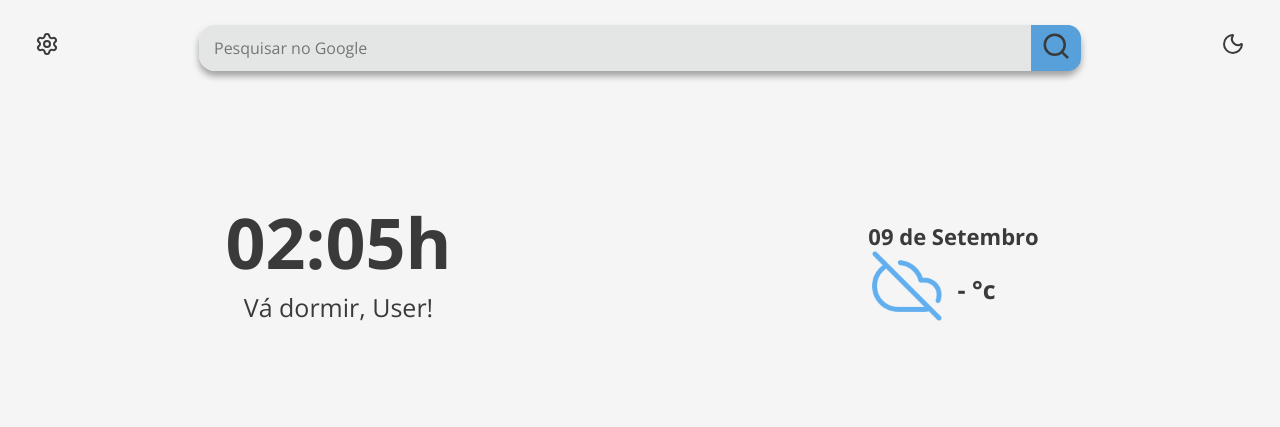
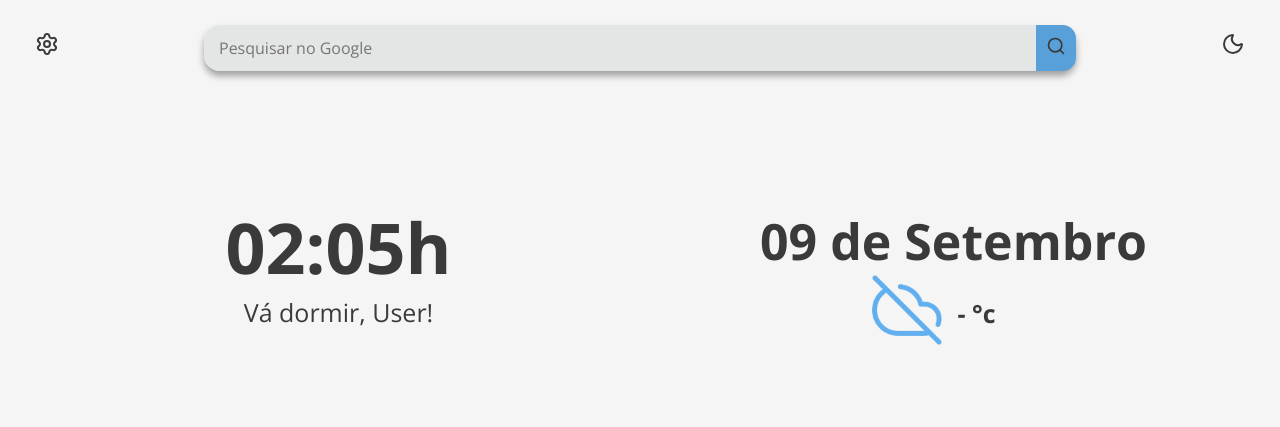
Before and after one commit to Vanortton/Bento, a website: page index.html in a window 1280 px wide. Shown: the top 427 px of the page. Drawn offline with nearby package versions, Linux system fonts and the light colour scheme.

Commit message:
🚀 update

```diff
--- a/app.css
+++ b/app.css
@@ -3,9 +3,9 @@
 body {
   --fg-primary: 70px;
   --fg-secondary: 25px;
-  --fg-date: 22px;
+  --fg-date: 50px;
   --fg-list: 16px;
-  --icon: 30px;
+  --icon: 20px;
 
   --fg: #3a3a3a;
   --sfg: #494949;
```
